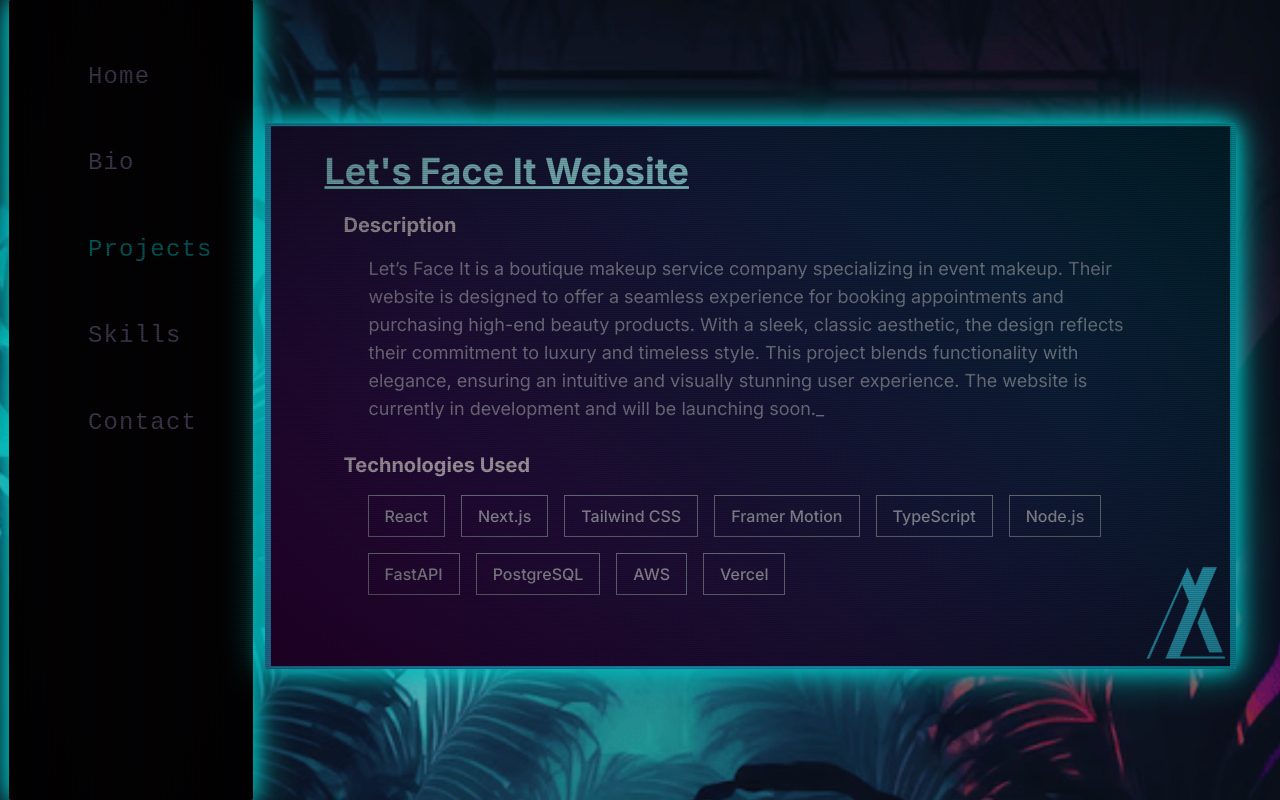
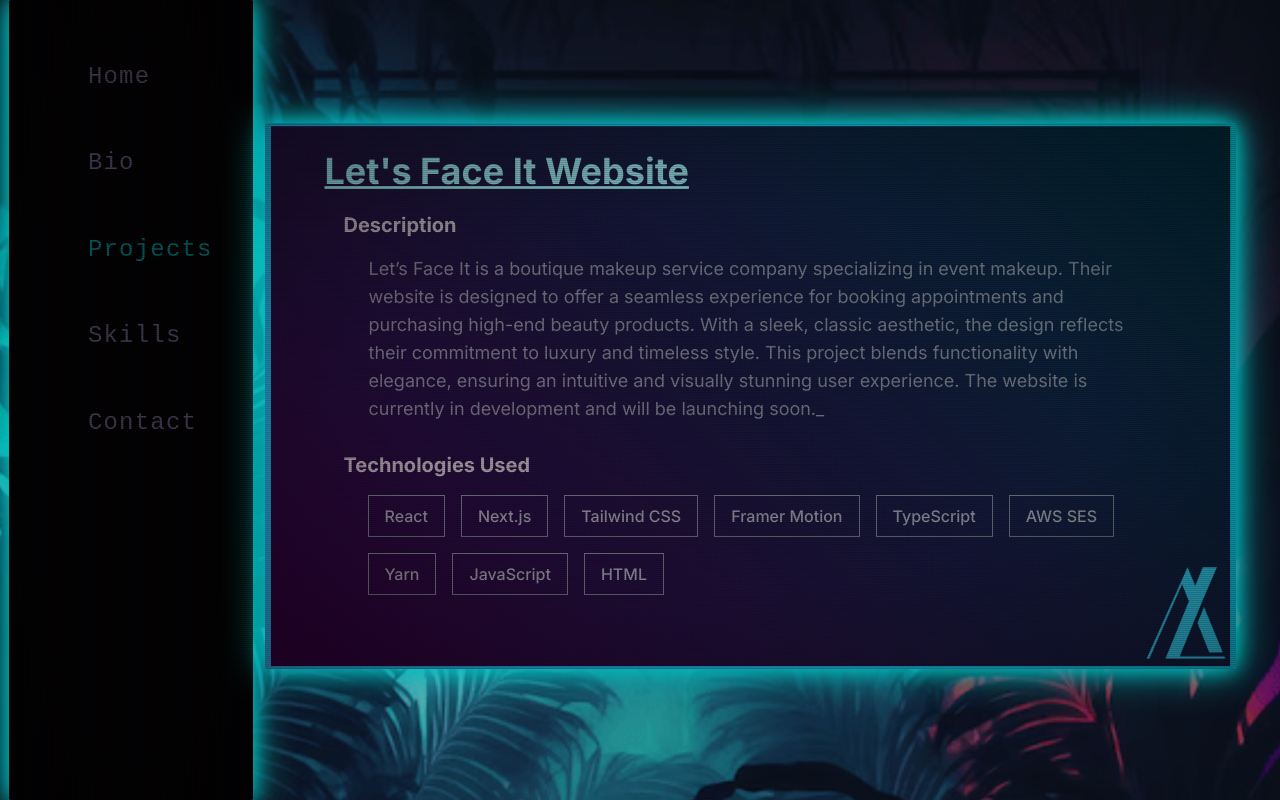
Before and after one commit to AntonLangbruttig/Portfolio, a Next.js app: page /projects/luxAbout in a window 1280 px wide. Built offline with nearby package versions, Linux system fonts and the light colour scheme; some icons are missing.

Commit message:
FInal checks maybe minor changes later

```diff
--- a/app/bio/page.tsx
+++ b/app/bio/page.tsx
@@ -9,8 +9,8 @@ export default function Bio() {
   // const { hasAboutAnimationRun } = useAnimationContext(); // Checks global flag
 
   return (
-    <section className="h-[calc(100vh-50px)] overflow-hidden">
-      <div className="h-full overflow-y-scroll no-scrollbar py-6 md:mt-0 sm:mt-7">
+    <section className="h-[calc(100vh-40px)] overflow-hidden md:mt-0 sm:-mt-7">
+      <div className="h-[95%] overflow-y-scroll no-scrollbar py-6 md:mt-0 sm:mt-7">
         {/* Main Header */}
         <h2
           className={`font-bold text-cyan-200  text-4xl lg:mb-5 md:mb-7 underline px-14 transition-opacity duration-1000 sm:hidden md:block ${
@@ -43,7 +43,7 @@ export default function Bio() {
             problem-solvers.
           </p>
 
-          <p className="md:mt-6 sm:mt-10">
+          <p className="md:mt-7 sm:mt-10">
             Outside of coding, I’m always exploring—whether reading, playing
             music, or getting lost in nature. If you’re passionate about
             building elegant, user-friendly software, let’s connect and create
--- a/app/projects/luxAbout/page.tsx
+++ b/app/projects/luxAbout/page.tsx
@@ -10,21 +10,13 @@ const LuxAbout = () => {
 
   // List of technologies used
   const technologies = [
-    "React",
-    "Next.js",
-    "Tailwind CSS",
-    "Framer Motion",
-    "TypeScript",
-    "Node.js",
-    "FastAPI",
-    "PostgreSQL",
-    "AWS",
-    "Vercel",
+    "React", "Next.js", "Tailwind CSS", "Framer Motion", "TypeScript",
+     "AWS SES", "Yarn","JavaScript","HTML"
   ];
 
   return (
     <section className="h-[calc(100vh-50px)] overflow-hidden">
-      <div className="h-full overflow-y-scroll no-scrollbar py-6">
+      <div className="h-[96.5%] overflow-y-scroll no-scrollbar py-6 ">
         {/* Main Header */}
         <h2
           className={`md:block sm:hidden font-bold text-cyan-200 text-4xl lg:mb-5 md:mb-7 underline px-14 transition-opacity duration-1000 ${
@@ -75,7 +67,7 @@ const LuxAbout = () => {
               ))}
             </div>
           </div>
-          <div className="w-5 -mt-7">
+          <div className="w-5 lg:-mt-7 md:-mt-9 ">
           <Link href="/projects">
             <div className="cursor-pointer w-20 h-80 md:relative md:justify-end md:-bottom-2 md:items-end md:-ml-[85px] sm:fixed sm:-bottom-[230px] sm:-ml-[85px] text-[#0ccbed] duration-300 hover:opacity-50">
               <Icon icon="lucide:chevron-left" width="80" height="80" />
--- a/app/projects/portfolioAbout/page.tsx
+++ b/app/projects/portfolioAbout/page.tsx
@@ -11,12 +11,12 @@ const PortfolioAbout = () => {
   // List of technologies used
   const technologies = [
     "React", "Next.js", "Tailwind CSS", "Framer Motion", "TypeScript",
-    "Node.js", "FastAPI", "PostgreSQL", "AWS", "Vercel"
+     "AWS SES", "Yarn","JavaScript","HTML"
   ];
 
   return (
     <section className="h-[calc(100vh-50px)] overflow-hidden">
-      <div className="h-full overflow-y-scroll no-scrollbar py-6">
+      <div className="h-[96.5%] overflow-auto no-scrollbar py-6">
 
         {/* Main Header */}
         <h2 className={`md:block sm:hidden font-bold text-cyan-200 text-4xl mb-3 underline px-14 transition-opacity duration-1000 ${fadeIn ? "opacity-100" : "opacity-0"}`}>
--- a/app/skills/page.tsx
+++ b/app/skills/page.tsx
@@ -4,16 +4,18 @@ import React from "react";
 import { PageAnimation } from "@/utils/animation";
 
 const skills = {
-  "Used Often": ["React", "CSS", "HTML", "Tailwind CSS", "Node.js",],
-  "Secondary Skills": ["Python", "Django", "Java", "C", "JavaScript"],
-  "Developing": [ "Numpy", "Pandas", "Matplotlib","TensorFlow","Lua", ],
+  "Used Often": ["React", "CSS", "HTML", "Tailwind CSS", "Next.js",],
+  "Secondary Skills": ["Python", "Django", "Java", "C", "JavaScript", "Framer Motion", "AWS"],
+  "Developing": [ "Numpy", "Pandas", "Matplotlib","TensorFlow","Lua"],
+
+
 };
 
 const Skills = () => {
   const { fadeIn } = PageAnimation();
   return (
     <section className="h-[calc(100vh-50px)] overflow-hidden">
-      <div className="h-full overflow-y-scroll no-scrollbar py-6">
+      <div className="h-[96.5%] overflow-y-scroll no-scrollbar py-6">
         {/* Main Header */}
         <h2 className={`md:block sm:hidden font-bold text-cyan-200 text-4xl mb-8 underline px-14 transition-opacity duration-1000 ${fadeIn ? "opacity-100" : "opacity-0"}`}>
           Skills
--- a/components/top-nav.tsx
+++ b/components/top-nav.tsx
@@ -128,9 +128,9 @@ export default function ViewWindow() {
               </Link>
               <h2 className="md:hidden text-[#ab91dd] transition-all duration-300 py-6 text-3xl text-bold capitalize">
                 {pageTitle === "portfolioAbout"
-                  ? "Portfolio Website"
+                  ? "Portfolio"
                   : pageTitle === "luxAbout"
-                  ? "Let's Face It Website"
+                  ? "Let's Face It"
                   : pageTitle}
               </h2>
               <nav className="flex container py-10 px-0">
--- a/next.config.mjs
+++ b/next.config.mjs
@@ -8,7 +8,7 @@ const nextConfig = {
           {
             key: 'Conxtent-Security-Policy',
             value:
-              "script-src 'self'; report-uri /api/csp-violation-report;",
+              "script-src 'self'",
           },
         ],
       },
```
Also changed, not shown: app/projects/page.tsx (+0 -110 lines).
